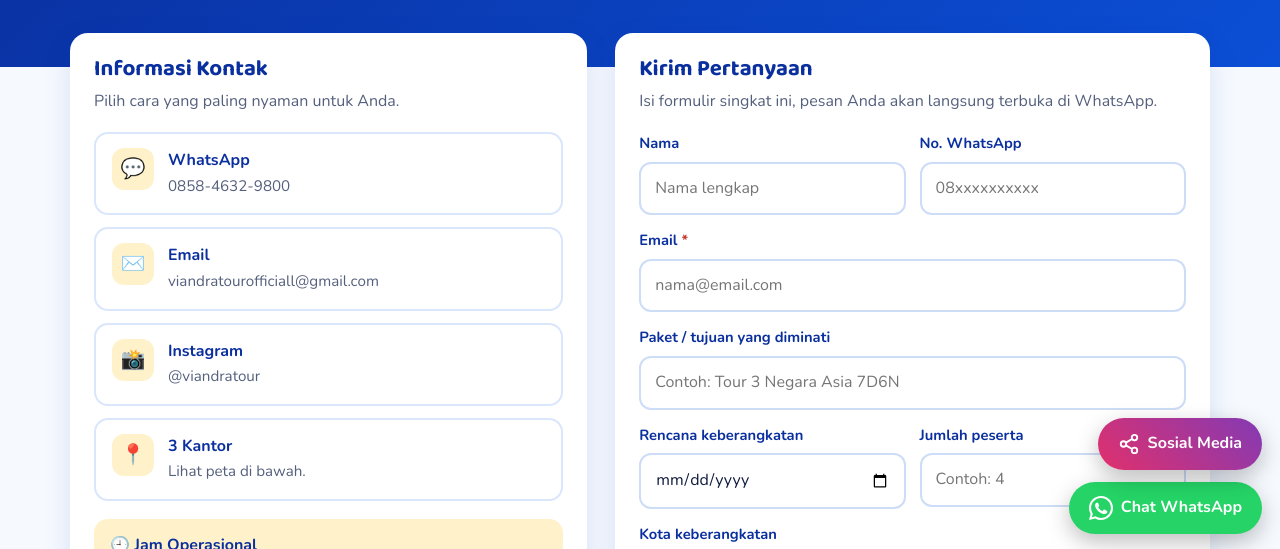
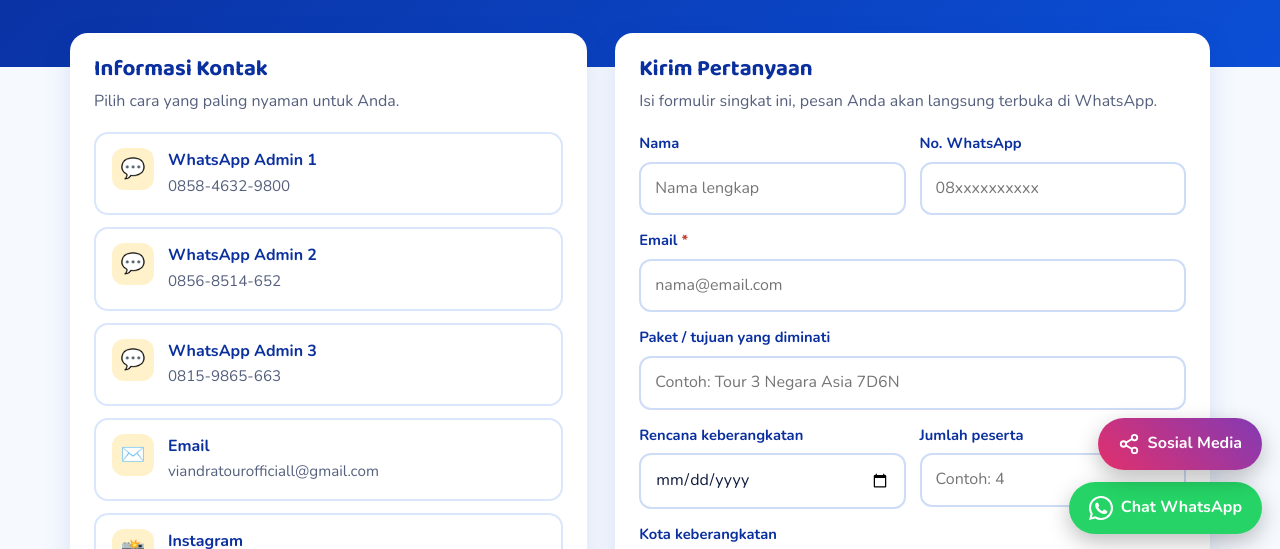
Before and after one commit to itkonsorsiumnasional-ai/Viandratour, a plain HTML site: page kontak.html in a window 1280 px wide. Shown: the part 248-797 px from the top of the page. Drawn offline with nearby package versions, Linux system fonts and the light colour scheme; no server answers.

Commit message:
Update kontak.html

```diff
--- a/kontak.html
+++ b/kontak.html
@@ -78,7 +78,12 @@
   const KONTAK = { jam: "Senin - Sabtu, 09.00 - 17.00 WIB", jamCatatan: "Di luar jam kerja, pesan tetap kami balas di hari berikutnya." };
   document.addEventListener("DOMContentLoaded", () => {
     const esc = s => String(s).replace(/[&<>"]/g, c => ({ "&": "&amp;", "<": "&lt;", ">": "&gt;", '"': "&quot;" }[c]));
-    const items = [{ ico: "💬", t: "WhatsApp", d: SITE.waDisplay, href: wa("Halo Viandra Tour, saya ingin bertanya tentang paket wisata."), ext: true }];
+    const sapa = "Halo Viandra Tour, saya ingin bertanya tentang paket wisata.";
+    // WhatsApp: tampilkan Admin 1, 2, 3 (diatur di SITE.admins pada site.js)
+    const admins = SITE.admins || [];
+    const items = admins.length
+      ? admins.map(a => ({ ico: "💬", t: "WhatsApp " + a.name, d: a.display, href: wa(sapa, a.wa), ext: true }))
+      : [{ ico: "💬", t: "WhatsApp", d: SITE.waDisplay, href: wa(sapa), ext: true }];
     if (SITE.email) items.push({ ico: "✉️", t: "Email", d: SITE.email, href: "mailto:" + SITE.email });
     if (SITE.instagram) items.push({ ico: "📸", t: "Instagram", d: "@" + SITE.instagram, href: "https://instagram.com/" + SITE.instagram, ext: true });
     const kantor = SITE.offices || [];
```
